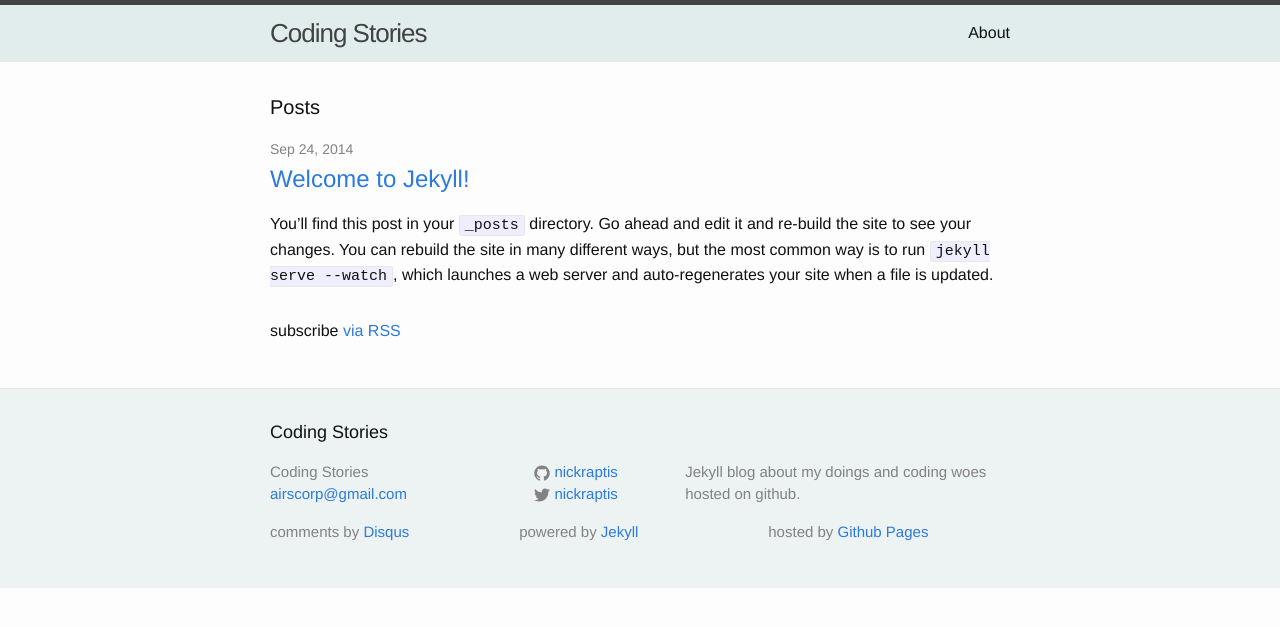
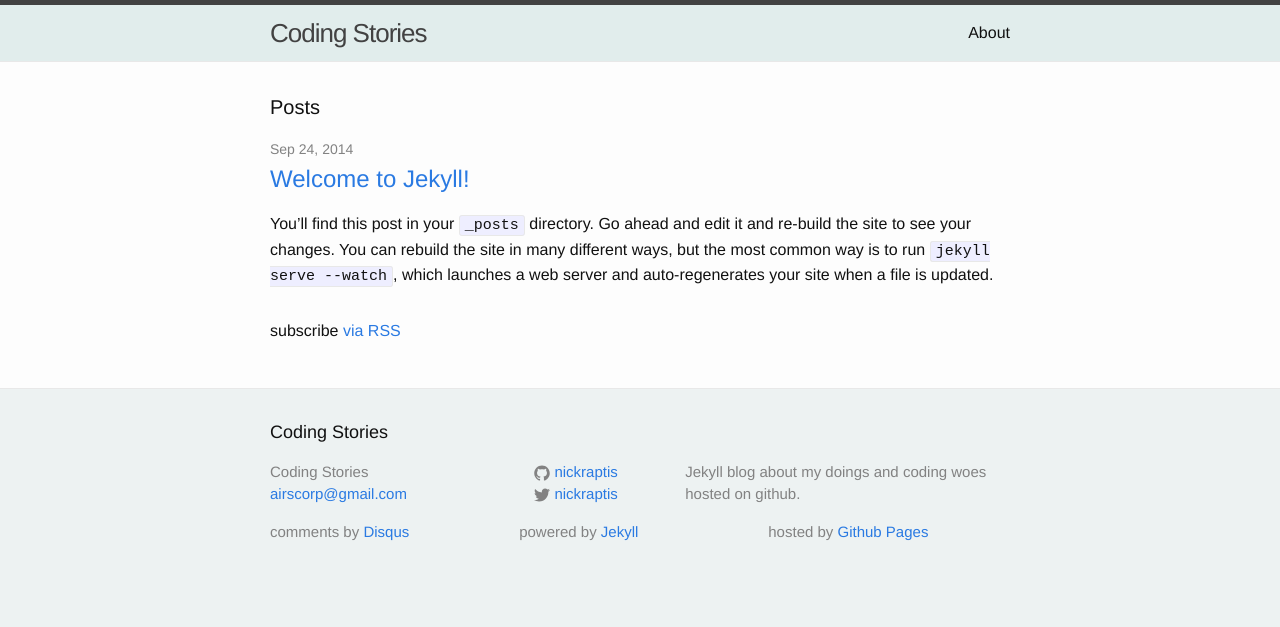
Before and after one commit to nickraptis/nickraptis.github.io, a Jekyll site: the page built from index.html, in a window 1280 px wide. Shown: the top 627 px of the page. Built offline with Jekyll 4.4.1, drawn with Linux system fonts in a browser that asks for light colours; Markdown is read by kramdown in place of the engine named in the settings; comment, search, counter and statistics services are not loaded.

Commit message:
Fix the color after the footer

```diff
--- a/_sass/_base.scss
+++ b/_sass/_base.scss
@@ -19,11 +19,15 @@ body {
     line-height: $base-line-height;
     font-weight: 300;
     color: $text-color;
-    background-color: $background-color;
+    background-color: $footer-color;
 }
 
 .site-header {
     background-color: $header-color
+}
+
+.page-content {
+    background-color: $background-color
 }
 
 .site-footer {
```
